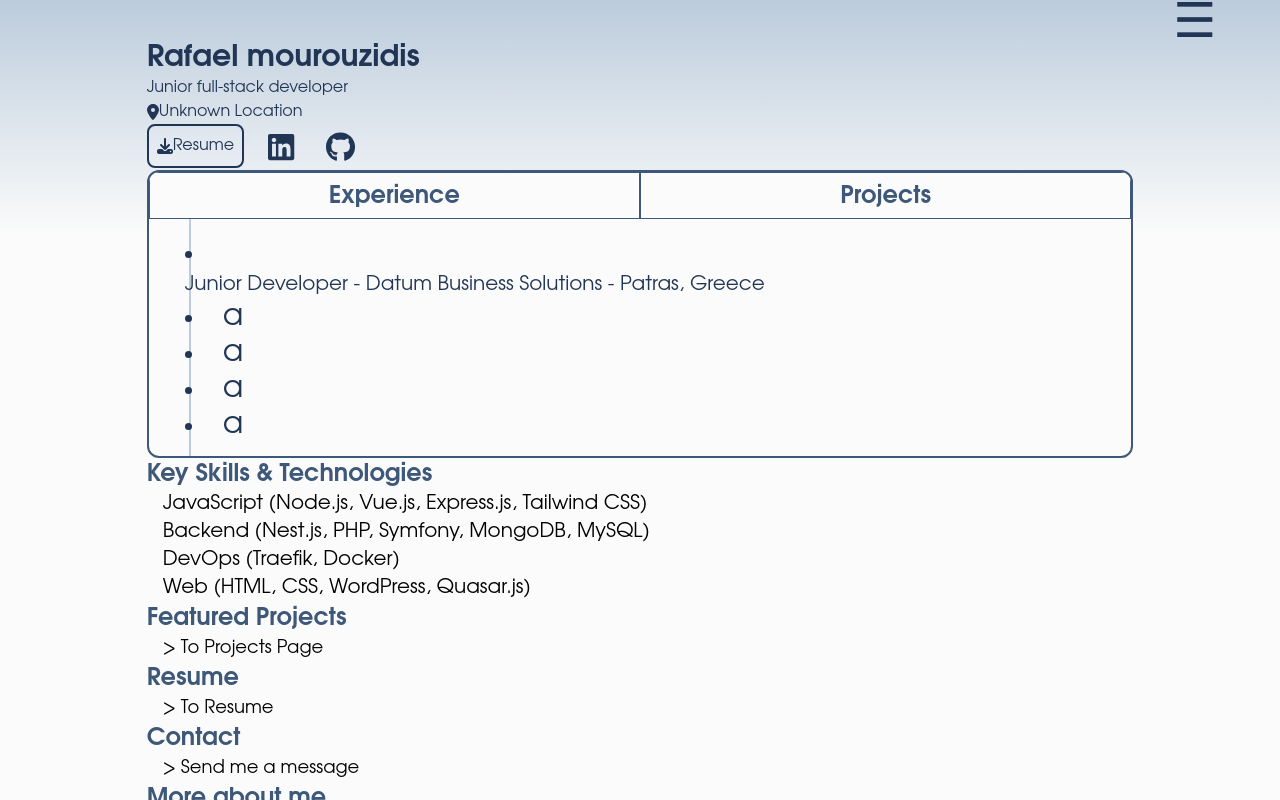
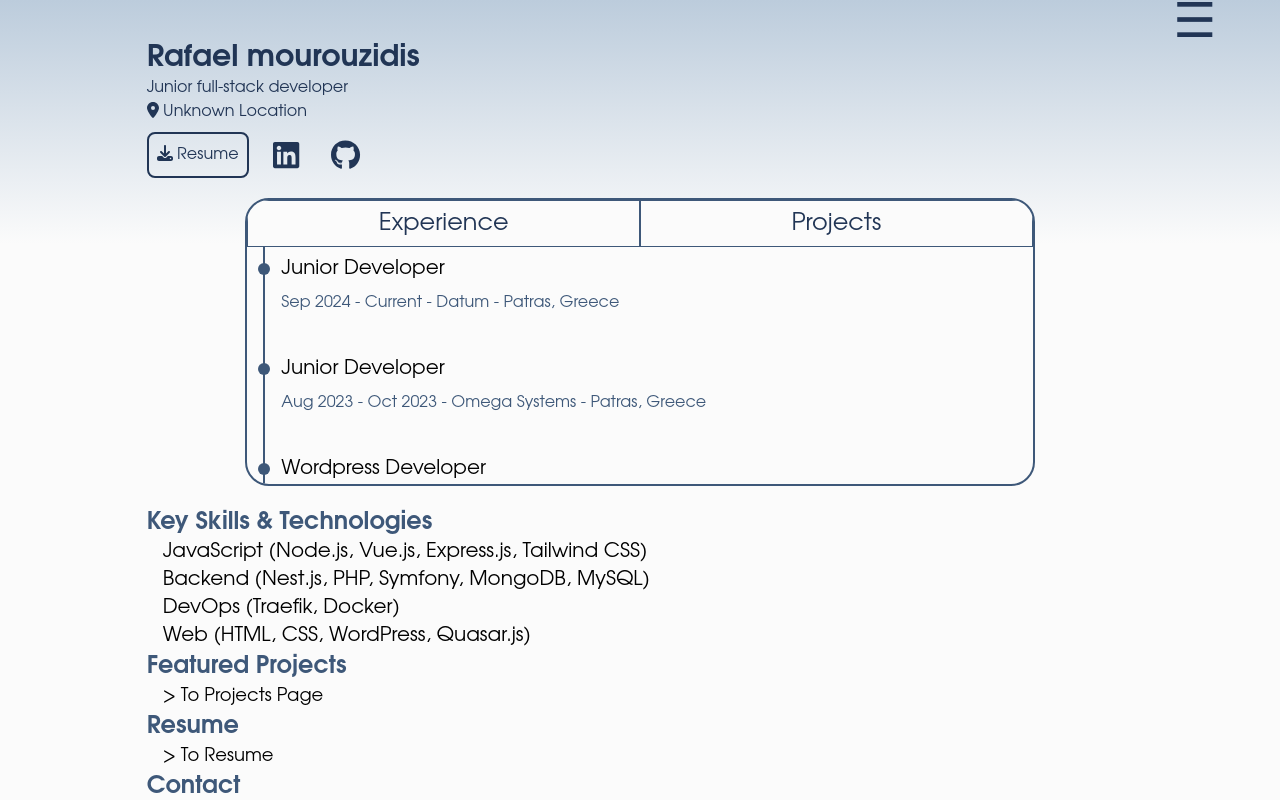
Before and after one commit to rafasmour/web-portfolio-2.0, a React (Vite) app: page / in a window 1280 px wide. Shown: the top 800 px of the page. Built offline with nearby package versions, Linux system fonts and the light colour scheme; no server answers.

Commit message:
made experience project box adding technology generator

```diff
--- a/package.json
+++ b/package.json
@@ -20,6 +20,7 @@
     "graphql": "^16.10.0",
     "react": "^18.3.1",
     "react-dom": "^18.3.1",
+    "react-icons": "^5.4.0",
     "react-router": "^7.1.1"
   },
   "devDependencies": {
--- a/src/Components/Blocks/ExperienceProjectsBox.tsx
+++ b/src/Components/Blocks/ExperienceProjectsBox.tsx
@@ -1,25 +1,24 @@
 import { useState } from 'react'
 import SubTitle from './SubTitle';
-import Paragraph from './Paragraph';
+import JobDescription from './JobDescription';
 
 function ExperienceProjectsBox() {
     const [toggleExperience, setToggleExperience] = useState<boolean>(true);
     return (
-        <div className='w-full h-72 grid grid-rows-12 grid-cols-12 border-2 rounded-xl overflow-hidden border-light-secondary dark:border-dark-secondary bg-light-background dark:bg-dark-background'>
+        <div className='w-[80%] mx-auto h-72 grid grid-rows-12 grid-cols-12 border-2 rounded-3xl overflow-hidden border-light-secondary dark:border-dark-secondary bg-light-background dark:bg-dark-background'>
             <div className="col-span-12 row-span-2 grid grid-cols-2">
-                <div className="col-span-1 flex items-center justify-center border border-light-secondary dark:border-dark-secondary " onClick={ () => setToggleExperience(true)}><SubTitle context="Experience" /></div>
-                <div className="col-span-1 flex items-center justify-center border border-light-secondary dark:border-dark-secondary " onClick={ () => setToggleExperience(false)}><SubTitle context="Projects" /></div>
+                <div className="cursor-pointer col-span-1 flex items-center justify-center border border-light-secondary dark:border-dark-secondary text-2xl text-light-primary dark:text-dark-primary hover:bg-light-secondary dark:hover:bg-dark-secondary hover:text-light-background dark:hover:text-dark-background" onClick={ () => setToggleExperience(true)}>Experience</div>
+                <div className="cursor-pointer col-span-1 flex items-center justify-center border border-light-secondary dark:border-dark-secondary text-2xl text-light-primary dark:text-dark-primary hover:bg-light-secondary dark:hover:bg-dark-secondary hover:text-light-background dark:hover:text-dark-background" onClick={ () => setToggleExperience(false)}>Projects</div>
             </div>
-            <div className={`col-span-12 row-span-10 ${(toggleExperience) ? '' : 'hidden'}`}>
-                <ul className="h-full list-disc list-inside text-3xl text-light-primary dark:text-dark-primary ml-10 border-l-2 border-l-light-accent dark:border-l-dark-accent py-4">
-                    <li className="-ml-1.5">
-                        <Paragraph context="Junior Developer - Datum Business Solutions - Patras, Greece" />
-                    </li>
-                    <li className="-ml-1.5">a</li>
-                    <li className="-ml-1.5">a</li>
-                    <li className="-ml-1.5">a</li>
-                    <li className="-ml-1.5">a</li>
-                </ul>
+
+            <div className={`no-scrollbar overflow-x-hidden col-span-12 row-span-10 ${(toggleExperience) ? '' : 'hidden'}`}>
+                {/* inspired by tailwind timeline component in docs */}
+                <ol className="relative border-l-2 border-light-secondary dark:border-dark-secondary ml-4 py-2">
+                    <JobDescription title="Junior Developer" duration="Sep 2024 - Current" company="Datum" website="https://datum.gr" location="Patras, Greece" />
+                    <JobDescription title="Junior Developer" duration="Aug 2023 - Oct 2023" company="Omega Systems" website="https://omegasystems.gr/" location="Patras, Greece" />
+                    <JobDescription title="Wordpress Developer" duration="2 weeks" company="Football Team Rubens" website="https://footballteam.store/" location="Milan, Italy" />
+                    <JobDescription title="Wordpress Developer" duration="Jul 2022 - Sep 2022" company="POADEP" website="https://poadep.gr/?lang=en" location="Patras, Greece" />
+                </ol>
             </div>
             <div className={`col-span-12 row-span-10 ${(toggleExperience) ? 'hidden' : ''}`}><SubTitle context="Projects" /></div>
 
--- a/src/Components/Blocks/Introduction.tsx
+++ b/src/Components/Blocks/Introduction.tsx
@@ -14,17 +14,15 @@ function Introduction() {
   return (
     <>
         <Title context="Rafael mourouzidis" />
-        <p className="no-underline flex items-center    text-light-primary dark:text-dark-primary hover:text-light-accent hover:dark:text-dark-accent">
-            <span>Junior full-stack developer</span>
+        <p className="no-underline flex items-center justify-center md:justify-start   text-light-primary dark:text-dark-primary hover:text-light-accent hover:dark:text-dark-accent">
+            <span className="text-center md:text-left">Junior full-stack developer</span>
         </p>
-        <a href={googleMapsUrl} className="no-underline flex items-center    text-light-primary dark:text-dark-primary hover:text-light-accent hover:dark:text-dark-accent">
-            <FontAwesomeIcon icon={faMapMarkerAlt} />
-            <span>{location}</span>
+        <a href={googleMapsUrl} className="no-underline flex items-center justify-center md:justify-start  text-light-primary dark:text-dark-primary hover:text-light-accent hover:dark:text-dark-accent">
+            <span><FontAwesomeIcon icon={faMapMarkerAlt} /> {location}</span>
         </a>
-        <div className="flex flex-row gap-4 items-start">
-            <a href={resumeLink} className="no-underline flex items-center  w-fit  text-light-primary dark:text-dark-primary hover:text-light-accent hover:dark:text-dark-accent border-2 border-light-primary dark:border-dark-primary p-2 rounded-lg hover:border-light-secondary hover:dark:border-dark-secondary">
-                <FontAwesomeIcon icon={faDownload} />
-                <span>Resume</span>
+        <div className="flex flex-row gap-4 justify-center md:justify-start mt-2">
+            <a href={resumeLink} className="no-underline flex items-center justify-center  w-fit  text-light-primary dark:text-dark-primary hover:text-light-accent hover:dark:text-dark-accent border-2 border-light-primary dark:border-dark-primary p-2 rounded-lg hover:border-light-accent hover:dark:border-dark-accent">
+                <span><FontAwesomeIcon icon={faDownload} /> Resume</span>
             </a>
             <a href={linkedinUrl} target="_blank" rel="noopener noreferrer" className="no-underline flex p-2 items-center justify-center text-3xl  text-light-primary dark:text-dark-primary hover:text-light-accent hover:dark:text-dark-accent">
                 <FontAwesomeIcon icon={faLinkedin} />
--- /dev/null
+++ b/src/Components/Blocks/JobDescription.tsx
@@ -0,0 +1,28 @@
+import React from 'react'
+interface JobDescriptionProps {
+    title: string;
+    description?: string;
+    location?: string ;
+    technologies?: string[] ;
+    website?: string ;
+    company?: string ;
+    duration?: string ;
+}
+
+const JobDescription: React.FC<JobDescriptionProps> = ({ title, description, location, technologies, website, company, duration }) => {
+  return (
+    <li className="mb-10 ms-4 group">
+      <div className="absolute w-3 h-3  rounded-full mt-2 -start-[7px] bg-light-secondary dark:bg-dark-secondary group-hover:bg-light-accent dark:group-hover:bg-dark-accent"></div>
+      <a href={website} target="_blank" rel="noopener noreferrer" className="flex flex-col gap-2">
+        <span className="text-xl text-left text-light-parimary dark:text-dark-primary group-hover:text-light-accent dark:group-hover:text-dark-accent">{title}</span>
+        {
+          (location && company && duration)
+          ? (<span className="text-base text-light-secondary dark:text-dark-secondary group-hover:text-light-accent dark:group-hover:text-dark-accent">{duration} - {company} - {location}</span>)
+          : (<span className="text-base text-left text-light-secondary dark:text-dark-secondary group-hover:text-light-accent dark:group-hover:text-dark-accent">{description}</span>)
+        }
+      </a>
+    </li>
+  )
+}
+
+export default JobDescription
--- /dev/null
+++ b/src/Components/Utilities/TechnologyIcon.tsx
@@ -0,0 +1,38 @@
+import React from 'react';
+import { IconType } from 'react-icons';
+import { SiNodedotjs, SiQuasar, SiNestjs, SiMongodb, SiCss3, SiMysql, SiTraefikproxy, SiHtml5, SiPhp, SiReact, SiVuedotjs , SiDocker, SiJavascript, SiTypescript } from 'react-icons/si';
+
+interface TechnologyIconProps {
+  technology: string;
+}
+
+const iconMapping: { [key: string]: IconType } = {
+  PHP: SiPhp,
+  ReactJS: SiReact,
+  VueJS: SiVuedotjs,
+  NodeJS: SiNodedotjs,
+  Docker: SiDocker,
+  JavaScript: SiJavascript,
+  TypeScript: SiTypescript,
+  QuasarJS: SiQuasar,
+  HTML: SiHtml5,
+  CSS: SiCss3,
+  Traefik: SiTraefikproxy,
+  Mongo: SiMongodb,
+  MySQL: SiMysql,
+  NestJS: SiNestjs,
+
+  // Add more mappings as needed
+};
+
+const TechnologyIcon: React.FC<TechnologyIconProps> = ({ technology }) => {
+  const IconComponent: IconType = iconMapping[technology];
+
+  if (!IconComponent) {
+    return null; // Return null if no icon is found for the technology
+  }
+
+  return <IconComponent />;
+};
+
+export default TechnologyIcon;
--- a/src/Pages/Home/Home.tsx
+++ b/src/Pages/Home/Home.tsx
@@ -1,9 +1,5 @@
-import { FontAwesomeIcon } from '@fortawesome/react-fontawesome';
 import Paragraph from '../../Components/Blocks/Paragraph'
 import SubTitle from '../../Components/Blocks/SubTitle'
-import Title from '../../Components/Blocks/Title'
-import { faGear } from '@fortawesome/free-solid-svg-icons';
-import { faMapMarkerAlt } from '@fortawesome/free-solid-svg-icons/faMapMarkerAlt';
 import Introduction from '../../Components/Blocks/Introduction';
 import ExperienceProjectsBox from '../../Components/Blocks/ExperienceProjectsBox';
 
@@ -15,7 +11,7 @@ const Home: React.FC = () => {
     <section >
       <Introduction />
     </section>
-    <section>
+    <section className="my-5">
       <ExperienceProjectsBox />
     </section>
     <section>
```
Also changed, not shown: src/main.css (line endings or trailing spaces), 1 other file (tests, documents, lock files or other folders).
